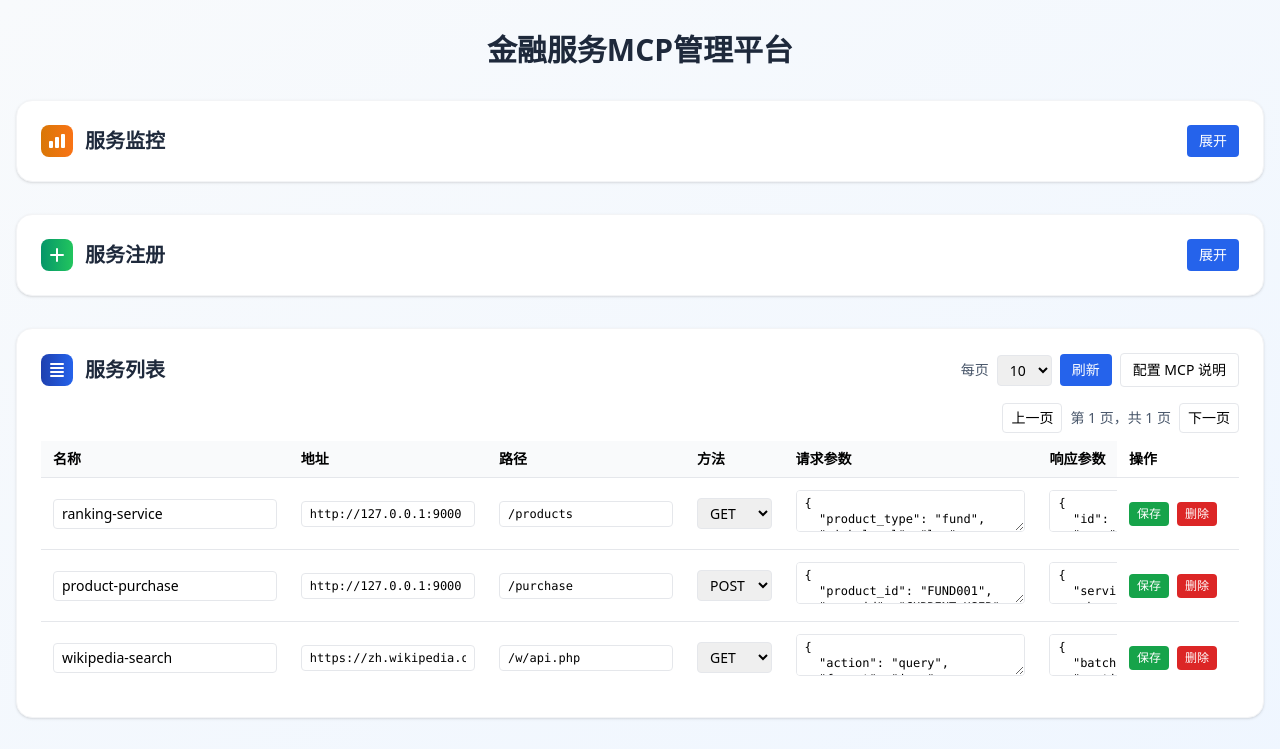
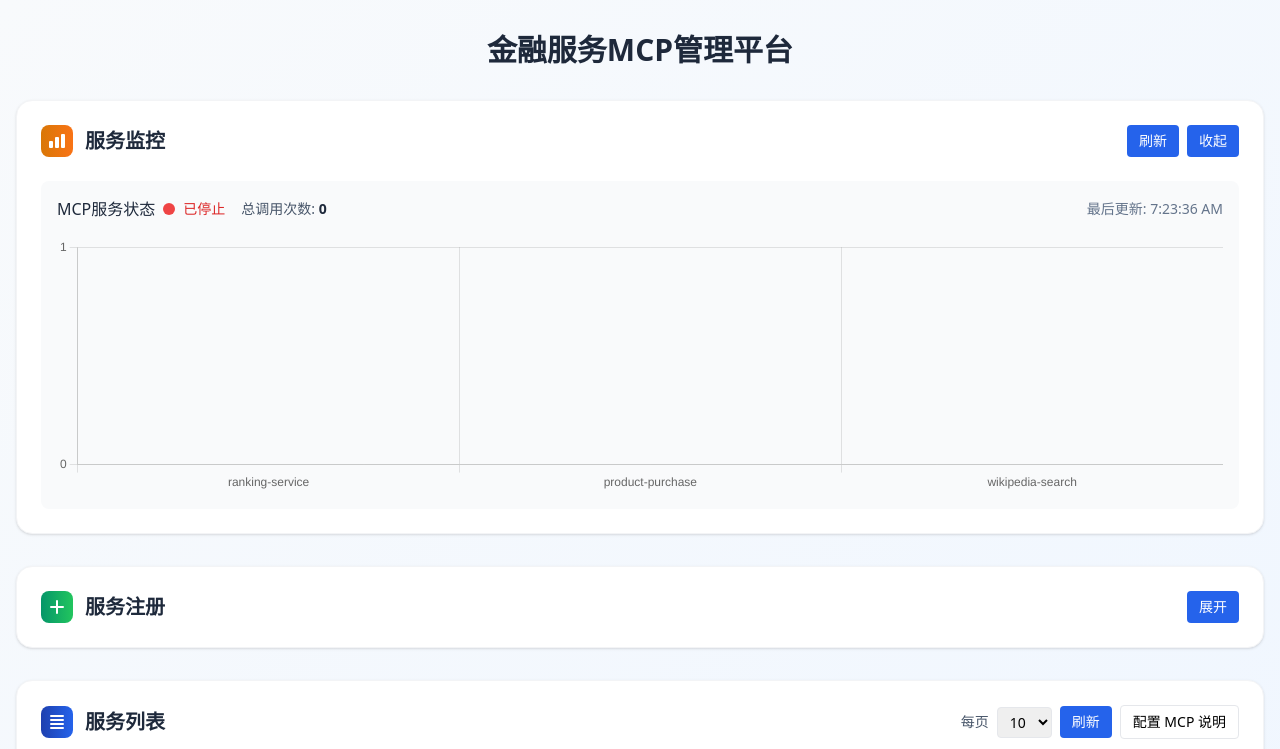
Before and after one commit to OneChainTech/mcpManager, a FastAPI app: page /admin in a window 1280 px wide. Shown: the top 749 px of the page. Before the commit the page ends 720 px from the top, so only its background shows below. Run offline with FastAPI, Linux system fonts and the light colour scheme; data comes from the database, SQL or seed files in the repository; some libraries are stand-ins or nearby versions.

Commit message:
监控默认展开

```diff
--- a/templates/admin.html
+++ b/templates/admin.html
@@ -16,7 +16,7 @@
         <h1 class="text-3xl font-bold text-slate-800">金融服务MCP管理平台</h1>
       </div>
 
-      <!-- 服务监控区域（默认收起） -->
+      <!-- 服务监控区域（默认展开） -->
       <div class="bg-white rounded-2xl shadow p-6 border border-gray-100 mb-8">
         <div class="flex items-center justify-between">
           <div class="flex items-center space-x-3">
@@ -28,13 +28,13 @@
             <h2 class="text-xl font-semibold text-slate-800">服务监控</h2>
           </div>
           <div class="flex items-center gap-2">
-            <button id="refreshMonitoring" class="px-3 py-1.5 rounded bg-blue-600 text-white text-sm hover:bg-blue-700 transition-colors hidden">刷新</button>
+            <button id="refreshMonitoring" class="px-3 py-1.5 rounded bg-blue-600 text-white text-sm hover:bg-blue-700 transition-colors">刷新</button>
             <button id="toggleMonitoring" class="px-3 py-1.5 rounded bg-blue-600 text-white text-sm hover:bg-blue-700 transition-colors">
-              <span id="toggleMonitoringText">展开</span>
+              <span id="toggleMonitoringText">收起</span>
             </button>
           </div>
         </div>
-        <div id="monitoringContent" class="hidden mt-6">
+        <div id="monitoringContent" class="mt-6">
           <!-- 服务监控总览 -->
           <div class="bg-gray-50 rounded-lg p-4">
             <div class="flex items-center justify-between mb-4">
@@ -601,7 +601,10 @@
       })();
 
       // 初始化
-      window.onload = loadServices;
+      window.onload = () => {
+        loadServices();
+        loadMonitoringData();
+      };
     </script>
   </body>
 </html>
```
